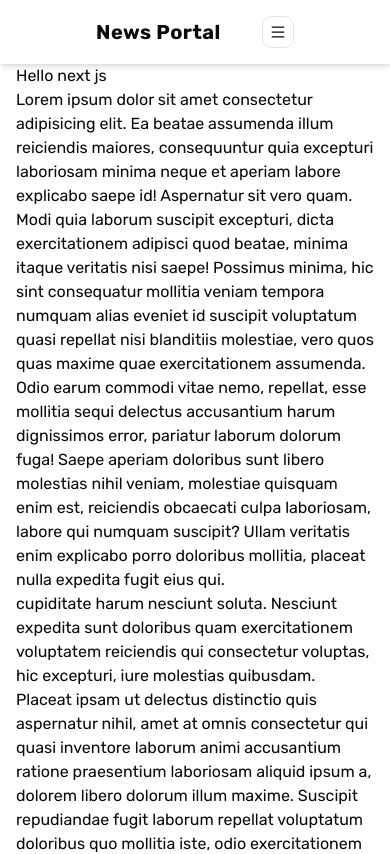
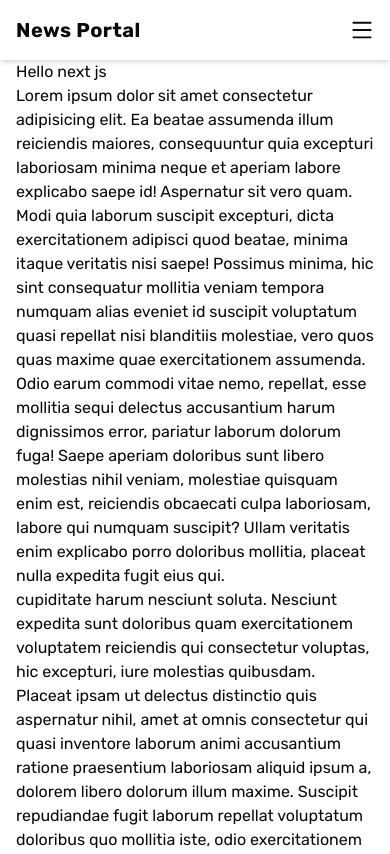
Before and after one commit to rashedjamanraj/news-portal, a Next.js app: page / in a window 390 px wide. Shown: the top 854 px of the page. Built offline with nearby package versions, Linux system fonts and the light colour scheme.

Commit message:
mobile modify

```diff
--- a/src/components/navbar/Navbar.tsx
+++ b/src/components/navbar/Navbar.tsx
@@ -11,8 +11,10 @@ import {
 } from "../ui/navigation-menu";
 import { Switch } from "../ui/switch";
 import { Button } from "../ui/button";
-import { AiOutlineMenu } from "react-icons/ai";
 import { usePathname } from "next/navigation";
+import MobileMenu from "./shared/MobileiiMenu";
+
+
 
 
 
@@ -20,7 +22,7 @@ const Navbar = () => {
   const pathname = usePathname();
 
   return (
-    <header className="py-4 px-20 shadow-md ">
+    <header className="py-4 md:px-20 shadow-md ">
       <nav className="max-w-7xl mx-auto flex justify-between items-center px-4 sm:px-6 lg:px-8">
         {/* logo */}
         <div className="text-xl tracking-wide font-bold">
@@ -71,11 +73,7 @@ const Navbar = () => {
         </div>
 
         {/* mobile hamber menu */}
-        <div className=" lg:hidden">
-          <Button variant="outline" size="icon">
-            <AiOutlineMenu size={28}/>
-          </Button>
-        </div>
+       <MobileMenu />
       </nav>
     </header>
   );
--- /dev/null
+++ b/src/components/navbar/shared/MobileiiMenu.tsx
@@ -0,0 +1,24 @@
+"use client"
+
+import React, { useState } from 'react'
+import { AiOutlineClose, AiOutlineMenu } from 'react-icons/ai'
+
+const MobileMenu = () => {
+  const [isMenuOpen, setIsMenuOpen] = useState(false);
+  const toggleMenu = () => {
+    setIsMenuOpen(!isMenuOpen)
+  }
+
+
+  return (
+    <div className=" lg:hidden">
+          <div onClick={toggleMenu} >
+            {
+              isMenuOpen ? <AiOutlineClose size={24} /> : <AiOutlineMenu size={24}  />
+            }
+          </div>
+        </div>
+  )
+}
+
+export default MobileMenu
```
